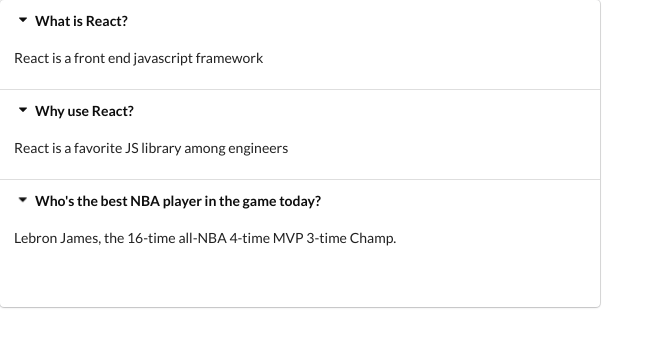
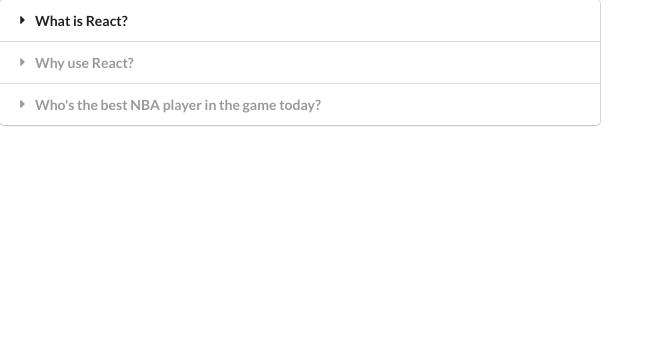
Before and after one commit to danielalexvega/react-widgets, a React (Create React App) app: page / in a window 1280 px wide. Shown: the top 346 px of the page, without its empty margins (0-664 px from the left). Built offline with nearby package versions, Linux system fonts and the light colour scheme.

Commit message:
finished accordion component

```diff
--- a/src/components/Accordion.js
+++ b/src/components/Accordion.js
@@ -8,15 +8,17 @@
   }
 
   const renderedItems = items.map((item, index) => {
+    const active = index === activeIndex ? 'active' : '';
+
     return <React.Fragment key={item.title}>
       <div
-        className='title active'
+        className={`title ${active}`}
         onClick={() => onTitleClick(index)}
       >
         <i className='dropdown icon'></i>
         {item.title}
       </div>
-      <div className='content active'>
+      <div className={`content ${active}`}>
         <p>{item.content}</p>
       </div>
     </React.Fragment>
@@ -24,7 +26,6 @@
 
   return <div className='ui styled accordion'>
     {renderedItems}
-    <h1>{activeIndex}</h1>
     </div>
 }
 
```
